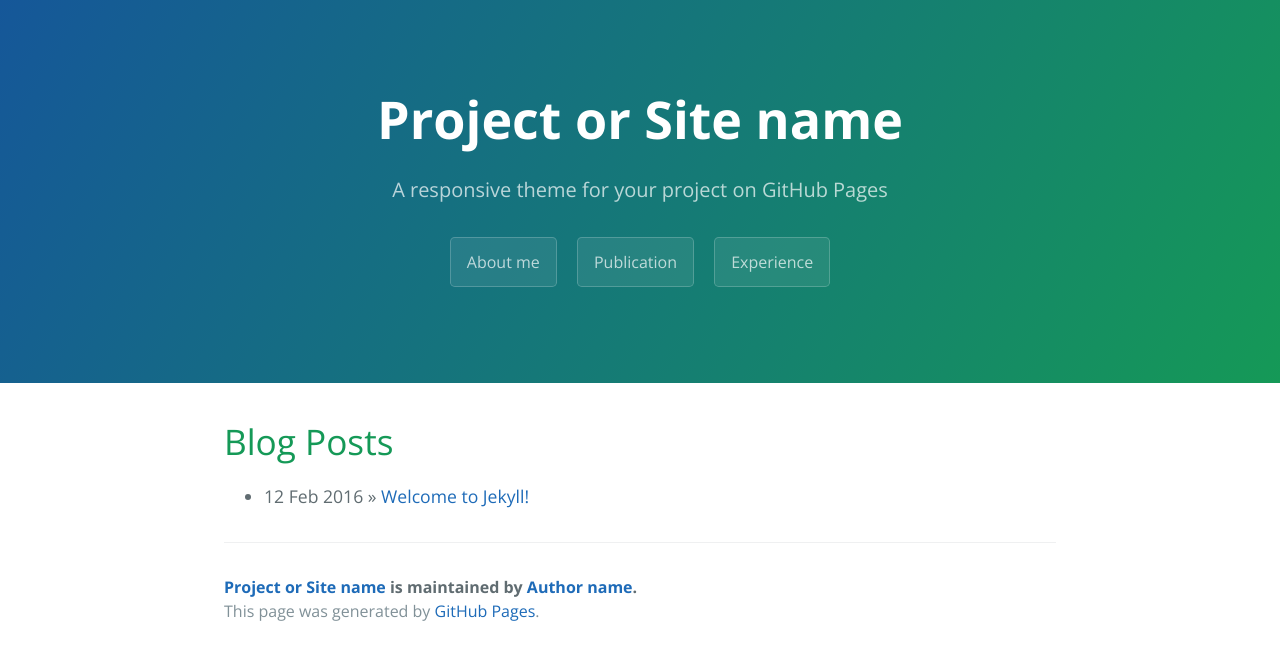
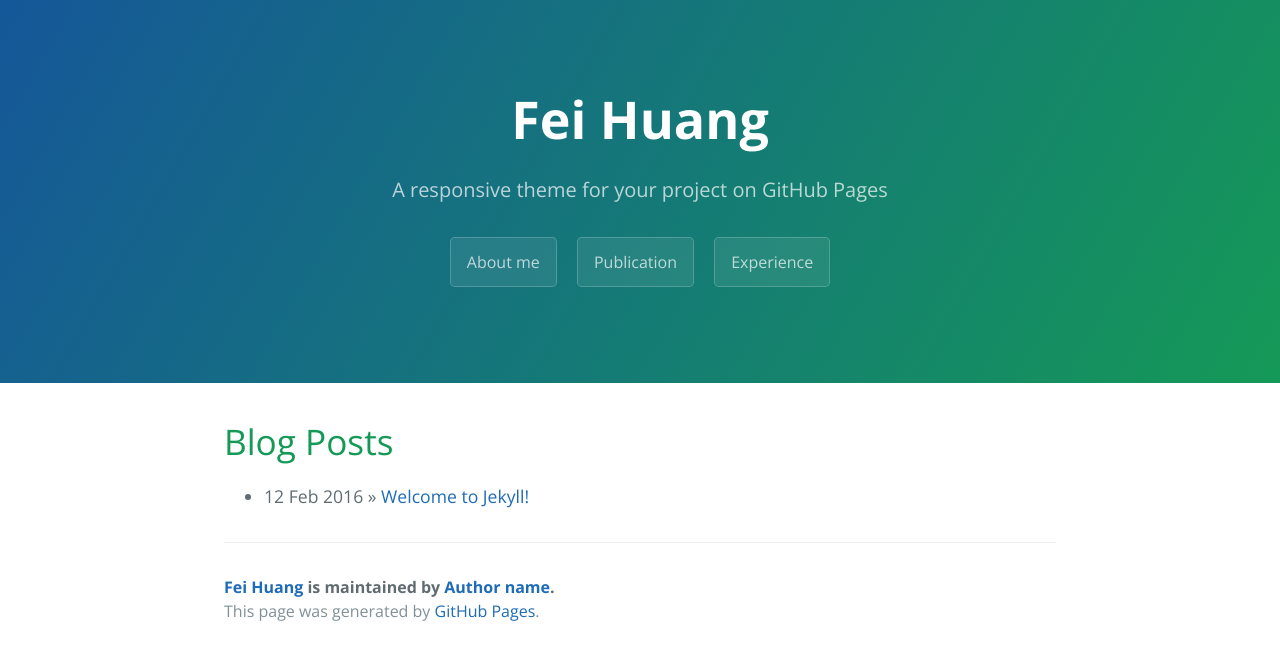
Before and after one commit to FredHuang16/FredHuang16.github.io, a Jekyll site: the page built from index.html, in a window 1280 px wide. Shown: the top 660 px of the page. Built offline with Jekyll 4.4.1, drawn with Linux system fonts in a browser that asks for light colours; the list of posts is cut into pages by our own code.

Commit message:
Update _config.yml

```diff
--- a/_config.yml
+++ b/_config.yml
@@ -1,5 +1,5 @@
 # Setup
-title:        Project or Site name
+title:        Fei Huang
 tagline:      A responsive theme for your project on GitHub Pages
 baseurl:      ""
 paginate:     1
```
